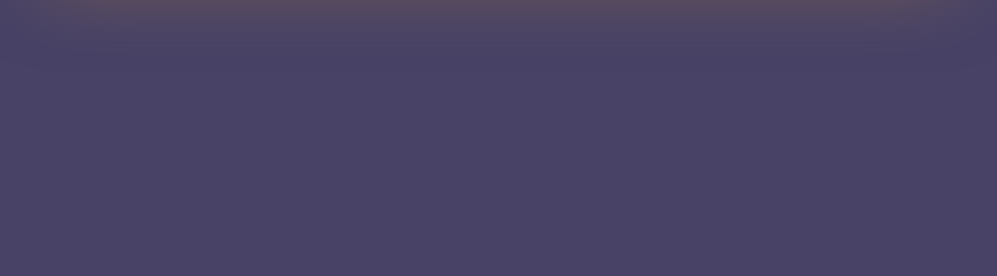
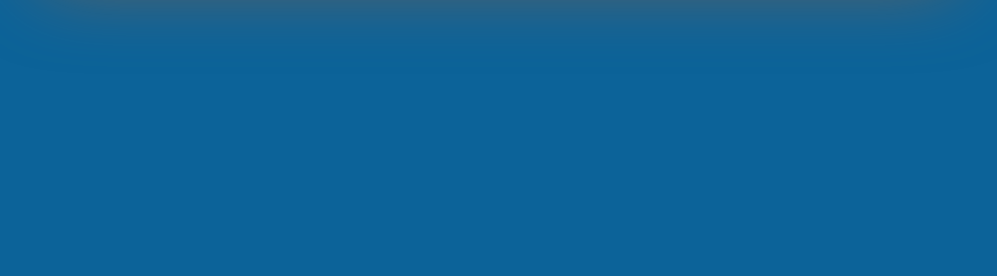
Before and after one commit to shaneapen/Certificate-Validator, a PHP site: page /data/ISQP/19/certificate.php in a window 1280 px wide. Shown: the part 524-800 px from the top of the page, without its empty margins (133-1130 px from the left). Run offline with PHP 8.4, Linux system fonts and the light colour scheme; data that the repository does not hold is empty.

Commit message:
changed background to ieee blue

```diff
--- a/data/ISQP/19/certificate.php
+++ b/data/ISQP/19/certificate.php
@@ -108,7 +108,7 @@ html {
   min-height: 100vh;
   font-family: sans-serif;
   line-height: 1.5;
-  background: #474266;
+  background: #0C6399;
   background-repeat: no-repeat;
   background-size: cover;
 }
```
